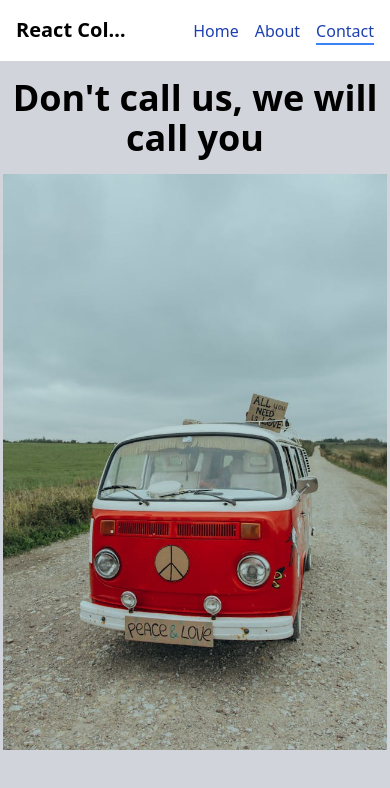
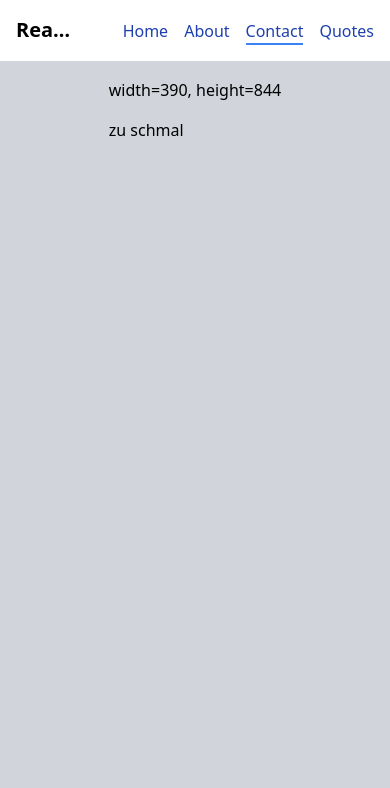
Before and after one commit to srutz/react_router, a React (Vite) app: page /contact in a window 390 px wide. Shown: the top 788 px of the page. Built offline with nearby package versions, Linux system fonts and the light colour scheme.

Commit message:
new stuff

```diff
--- /dev/null
+++ b/src/FadeIn.tsx
@@ -0,0 +1,16 @@
+import { CSSProperties, ReactNode, useEffect, useState } from "react"
+
+export function FadeIn({ delayMs = 0, children} : { delayMs?: number, children: ReactNode}) {
+    const [ opacity, setOpacity] = useState(0)
+    console.log("render with opacity=" + opacity)
+    const style: CSSProperties = {
+        opacity: opacity,
+        transition: "all 2500ms",
+        transitionDelay: delayMs + "ms"
+    }
+    useEffect(() => {
+        /* run this code when component is mounted */
+        setOpacity(1)
+    },[])
+    return <div style={style}>{children}</div>
+}
--- a/src/MenuBar.tsx
+++ b/src/MenuBar.tsx
@@ -1,3 +1,4 @@
+import React, { CSSProperties, ReactNode, useEffect, useState } from "react"
 import { TransitionLink } from "./TransitionLink"
 
 export function MenuBar() {
@@ -16,11 +17,23 @@ export function MenuBar() {
             id: 3,
             display: 'Contact',
             link: '/contact'
+        },
+        {
+            id: 4,
+            display: 'Quotes',
+            link: '/quotes'
         }
     ]
+
+    function NavTitle({title}: {title: string}) {
+        return <div className="text-xl font-bold truncate">{title}</div>
+    }
+
+
+
     return (
         <div className="flex gap-4 bg-white items-baseline self-stretch p-4 border-b border-gray-300">
-            <div className="text-xl font-bold truncate">React Cologne</div>
+            <NavTitle title="React Cologne" />
             <div className="w-8"></div>
             {menuitems.map((item) => <TransitionLink key={item.id} to={item.link}>{item.display}</TransitionLink>)}
         </div>
--- a/src/Router.tsx
+++ b/src/Router.tsx
@@ -4,6 +4,7 @@ import { MenuBar } from "./MenuBar"
 import { Home } from "./routes/Home"
 import { About } from "./routes/About"
 import { Contact } from "./routes/Contact"
+import { Quotes } from "./routes/Quotes"
 
 
 function Content() {
@@ -34,6 +35,7 @@ export const allroutes: RouteObject[] = [ {
         { path: '/', element: <Home></Home> },
         { path: '/about', element: <About></About> },
         { path: '/contact', element: <Contact></Contact> },
+        { path: '/quotes', element: <Quotes></Quotes> },
     ]
 }]
 const router = createBrowserRouter(allroutes)
--- /dev/null
+++ b/src/WindowSize.tsx
@@ -0,0 +1,22 @@
+import { useEffect, useState } from "react"
+
+
+type WindowSize = {
+    width: number, height: number
+}
+
+
+export function useWindowSize() {
+
+    const [ size, setSize ] = useState<WindowSize>({ width: window.innerWidth, height: window.innerHeight })
+    useEffect(() => {
+        const windowListener = () => {
+            setSize({ width: window.innerWidth, height: window.innerHeight })
+        }
+        window.addEventListener('resize', windowListener)
+        return () => {
+            window.removeEventListener('resize', windowListener)
+        }
+    }, [])
+    return size
+}
--- a/src/main.tsx
+++ b/src/main.tsx
@@ -1,10 +1,12 @@
-import React from 'react'
+import React, { MouseEvent, ReactNode, useState } from 'react'
 import ReactDOM from 'react-dom/client'
 import { App } from './App.tsx'
 import './index.css'
 
+
+
 ReactDOM.createRoot(document.getElementById('root')!).render(
-  <React.StrictMode>
-    <App />
-  </React.StrictMode>,
+  <>
+    <App/>
+  </>
 )
--- a/src/routes/About.tsx
+++ b/src/routes/About.tsx
@@ -1,9 +1,22 @@
+import { FadeIn } from "../FadeIn"
 
 export function About() {
+
+    const elems: JSX.Element[] = []
+    for (let i = 0; i < 32; i++) {
+        elems.push((
+            <FadeIn key="key{i}" delayMs={i * 250}>
+                <img className="mx-auto w-16" src="/pexelsinterior.jpg" alt="interior"></img>
+            </FadeIn>
+        ))
+    }
+
     return (
         <div className="flex flex-col gap-4">
             <div className="text-center text-4xl font-bold">About about about</div>
-            <img className="mx-auto w-96" src="/pexelsinterior.jpg" alt="interior"></img>
+            <div className="grow flex flex-wrap gap-2">
+                {elems}
+            </div>
         </div>
     )
 }
--- a/src/routes/Contact.tsx
+++ b/src/routes/Contact.tsx
@@ -1,9 +1,12 @@
+import { useWindowSize } from "../WindowSize"
+
 
 export function Contact() {
+    console.log("Rendering Contact")
+    const size = useWindowSize()
     return (
-        <div className="flex flex-col gap-4">
-            <div className="text-center text-4xl font-bold">Don't call us, we will call you</div>
-            <img className="mx-auto w-96" src="/pexelsvan.jpg" alt="van"></img>
-        </div>
-    )
+        <div data-reactcomp={new Date().toLocaleTimeString()} className="flex flex-col gap-4" >
+            <div>width={size.width}, height={size.height}</div>
+            {size.width < 400 && <div>zu schmal</div>}
+        </div>)
 }
--- a/src/routes/Home.tsx
+++ b/src/routes/Home.tsx
@@ -1,13 +1,37 @@
-import { useState } from "react"
+import { useEffect, useState } from "react"
+import { useWindowSize } from "../WindowSize"
+
+/**
+ * a reacthook that triggers a re-render every periodMs
+ * @param periodMs
+ * @returns the number of re-renders triggered so far
+ */
+export function useInterval(periodMs: number) {
+    const [timerCount, setTimerCount] = useState(0)
+    useEffect(() => {
+        const intervalId = setInterval(() => {
+            setTimerCount((oldCount) => oldCount + 1)
+        }, periodMs)
+        return () => {
+            clearInterval(intervalId)
+        }
+    }, [ timerCount ])
+    return timerCount
+}
+
+
 
 export function Home() {
 
     const [count, setCount] = useState(0)
-
+    const size = useWindowSize()
+    useInterval(100)  // re-render every 500ms
     return (
-        <div className="flex flex-col">
-        <div className="text-center text-4xl font-bold">{count}</div>
-        <button onClick={() => setCount(count + 1)} >Increment</button>
-    </div>
-)
+        <div id="key123" className="flex flex-col">
+            <div className="text-center text-4xl font-bold">{count}</div>
+            <button onClick={() => setCount(count + 1)} >Increment</button>
+            <div>Breite ist {size.width < 450 ? "schmal" : "breit"}</div>
+            <div>{new Date().getTime()}</div>
+        </div>
+    )
 }
--- /dev/null
+++ b/src/routes/Quotes.tsx
@@ -0,0 +1,47 @@
+import { useEffect, useState } from "react"
+
+type Quote = {
+    id: number
+    quote: string
+    author: string
+}
+type QuotesResponse = { quotes: Quote[] }
+
+function delayAsync(ms: number) { return new Promise((resolve) => { setTimeout(resolve, ms) }) }
+
+/**
+ * LoadQuotes hook to fetch n quotes from dummyjson
+ */
+export function useQuotes(n: number): [Quote[], boolean ] {
+    const [quotes, setQuotes] = useState<Quote[]>([])
+    const [loading, setLoading] = useState(false)
+
+    useEffect(() => {
+        const fetchQuotes = async () => {
+            setLoading(true)
+            const data = await (await fetch("https://dummyjson.com/quotes?limit=100")).json()
+            const quotesResponse = data as QuotesResponse
+            await delayAsync(1_000)
+            setLoading(false)
+            setQuotes(quotesResponse.quotes)
+        }
+        fetchQuotes();
+    }, [n])
+    return [ quotes, loading ]
+}
+
+export function Quotes() {
+    console.log("rendering")
+    const [ quotes, loading ] = useQuotes(5)
+    if (loading) {
+        return <div>Backend arbeitet hart</div>
+    }
+    return <div className="flex flex-col p-4">
+        {quotes.map((q) => (
+            <div key={q.id} className="flex flex-col pb-4">
+                <div>{q.quote}</div>
+                <div className="text-xs">{q.author}</div>
+            </div>
+        ))}
+    </div>
+}
```
